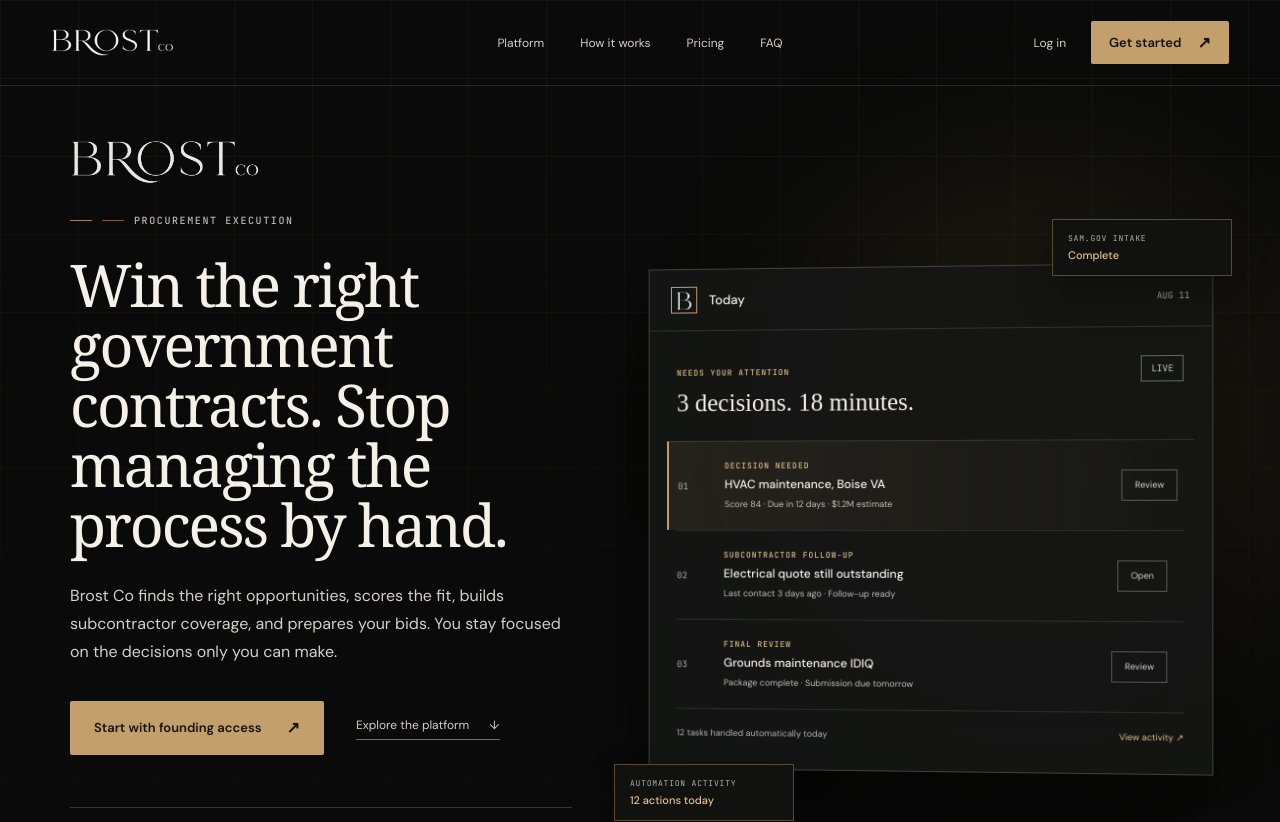
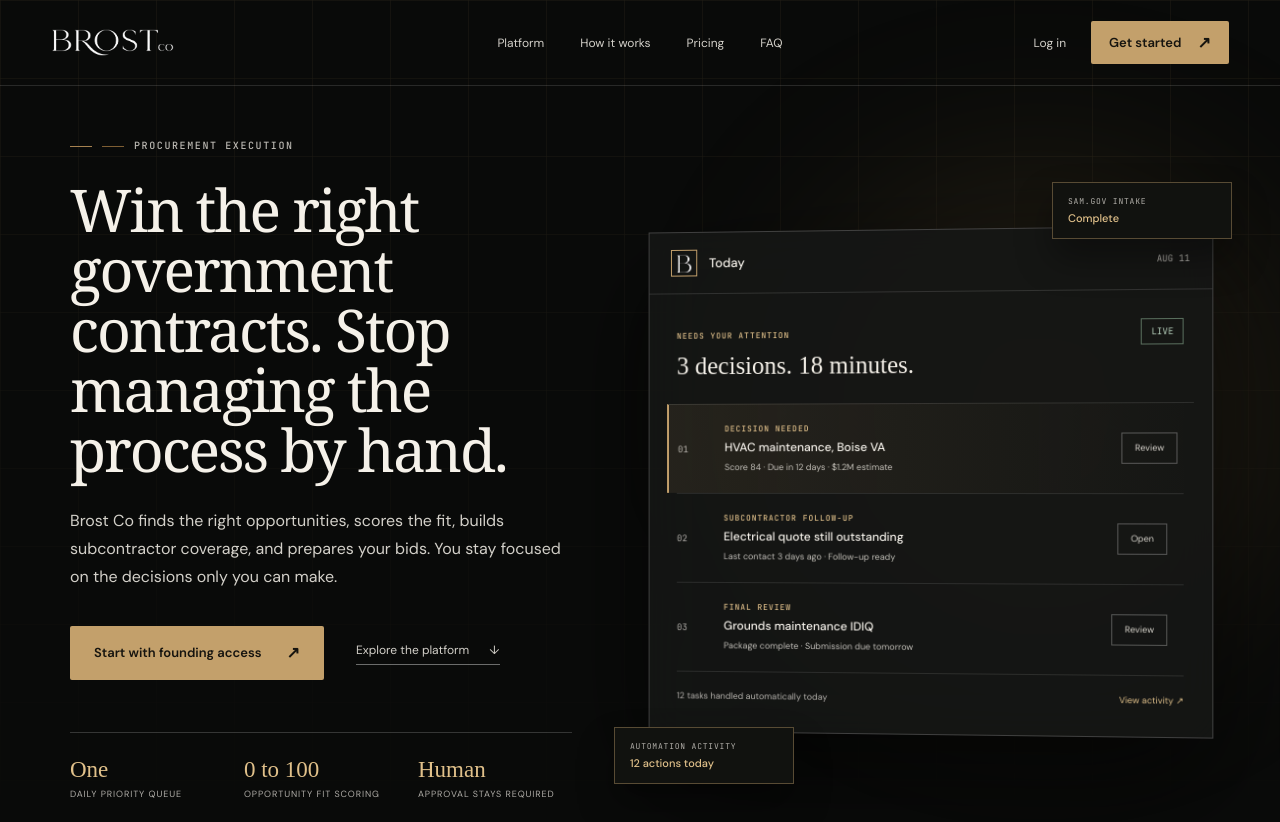
Before and after one commit to webiq1206/government-contracting, a Next.js app: page / in a window 1280 px wide. Shown: the top 822 px of the page. Built offline with nearby package versions, Linux system fonts and the light colour scheme; no server answers; the database is empty; a web font is replaced by a local one.

Commit message:
Add landing page asset and clean up styles
Replit-Commit-Author: Agent

```diff
--- a/components/marketing/landing-page.tsx
+++ b/components/marketing/landing-page.tsx
@@ -139,9 +139,6 @@ export function LandingPage({
           <div className="gold-glow" aria-hidden />
           <div className="hero-inner">
             <div className="hero-copy">
-              <div className="hero-wordmark">
-                <Wordmark variant="light" priority className="h-12 sm:h-14" />
-              </div>
               <p className="eyebrow light">
                 <i />
                 Procurement execution
--- a/components/marketing/landing.css
+++ b/components/marketing/landing.css
@@ -43,8 +43,6 @@
 .mkt-lp .nav-shell { position: absolute; inset: 0 0 auto; z-index: 20; height: 86px; padding: 0 clamp(24px,4vw,70px); display: grid; grid-template-columns: 1fr auto 1fr; align-items: center; color: #f7f3eb; border-bottom: 1px solid rgba(255,255,255,.13); }
 .mkt-lp .type-logo { display: inline-flex; align-items: center; }
 .mkt-lp .type-logo img { height: 28px; width: auto; }
-.mkt-lp .hero-wordmark { display: block; margin: 0 0 31px; width: max-content; }
-.mkt-lp .hero-wordmark img { height: clamp(38px, 3.4vw, 54px); width: auto; opacity: 0.92; }
 .mkt-lp .final-wordmark { display: block; margin-bottom: 24px; }
 .mkt-lp .final-wordmark img { height: clamp(44px, 4.5vw, 68px); width: auto; filter: drop-shadow(0 0 30px rgba(255,255,255,.35)); }
 .mkt-lp .footer-logo img { height: 28px; width: auto; }
```
Also changed, not shown: attached_assets/IMG_0454_1786483678475.png (added).
